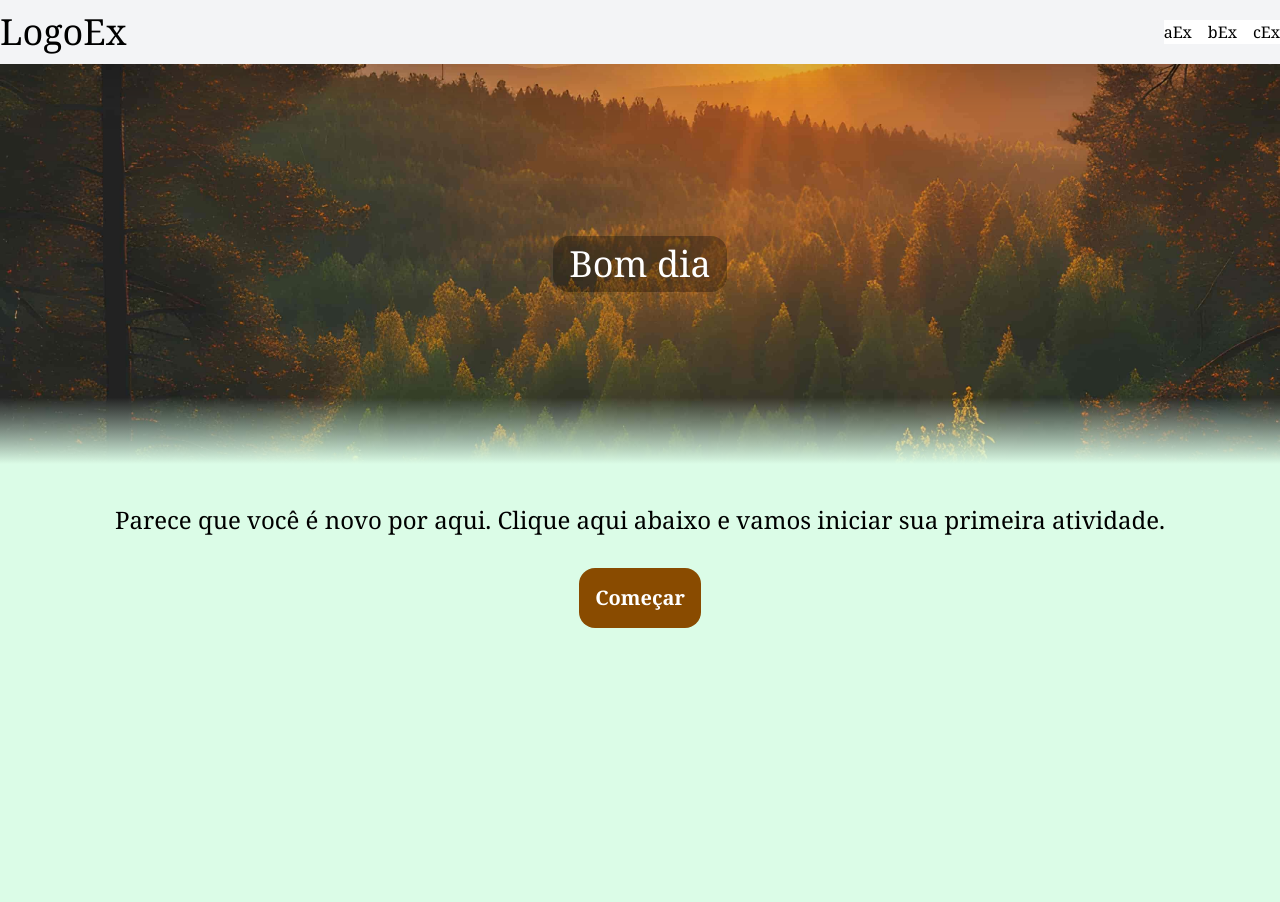
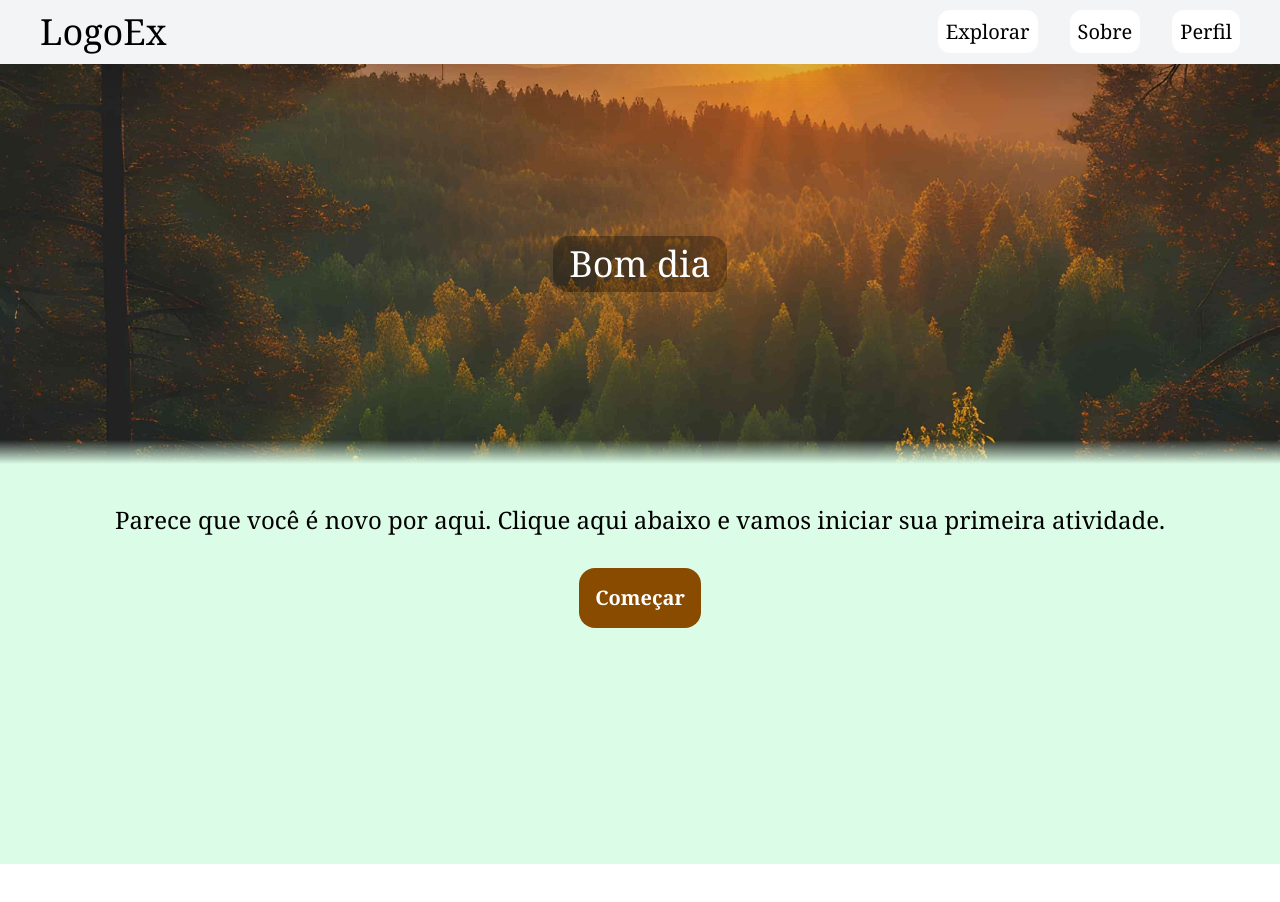
Before and after one commit to venicius8/youzen, a Next.js app: page / in a window 1280 px wide. Shown: the top 902 px of the page. After the commit the page ends 864 px from the top, so only its background shows below. Built offline with nearby package versions, Linux system fonts and the light colour scheme.

Commit message:
feat: finish main page

```diff
--- a/app/components/Header.tsx
+++ b/app/components/Header.tsx
@@ -1,22 +1,29 @@
 import Link from "next/link";
+
+const navLink = (el: string, ref: string) => (
+  <li>
+    <Link
+      href={ref}
+      className="bg-white text-xl p-2 rounded-xl hover:border-b-2 duration-50"
+    >
+      {el}
+    </Link>
+  </li>
+);
 
 export default function Header() {
   return (
-    <header className="bg-gray-100 flex justify-between items-center top-0 w-screen h-16 z-100 shadow-2xl sticky">
+    <header className="bg-gray-100 flex justify-between items-center top-0 w-screen h-16 z-100 shadow-2xl sticky px-10">
       <div>
-        <h1 className="text-4xl">LogoEx</h1>
+        <Link href={"/"} className="text-4xl">
+          LogoEx
+        </Link>
       </div>
       <nav>
-        <ul className="flex gap-4 bg-white">
-          <li>
-            <Link href="/">aEx</Link>
-          </li>
-          <li>
-            <Link href="/">bEx</Link>
-          </li>
-          <li>
-            <Link href="/">cEx</Link>
-          </li>
+        <ul className="flex gap-8">
+          {navLink("Explorar", "/")}
+          {navLink("Sobre", "/")}
+          {navLink("Perfil", "/")}
         </ul>
       </nav>
     </header>
--- a/app/page.tsx
+++ b/app/page.tsx
@@ -2,12 +2,12 @@ export default function name() {
   const newUser: boolean = true;
 
   return (
-    <main className="bg-green-100 h-300 text-center">
+    <main className="bg-green-100 h-screen text-center">
       <div className="relative bg-[url('/morning-nature.jpg')] h-[50vh] bg-cover bg-center flex items-center justify-center mb-10">
         <h1 className="text-4xl text-white bg-black/30 px-4 py-2 rounded-2xl z-10">
           Bom dia
         </h1>
-        <span className="absolute inset-x-0 bottom-0 h-1/3 bg-linear-to-b from-transparent via-transparent to-green-100"></span>
+        <span className="absolute inset-x-0 bottom-0 h-6 bg-linear-to-b from-transparent to-green-100"></span>
       </div>
 
       {newUser ? (
```
